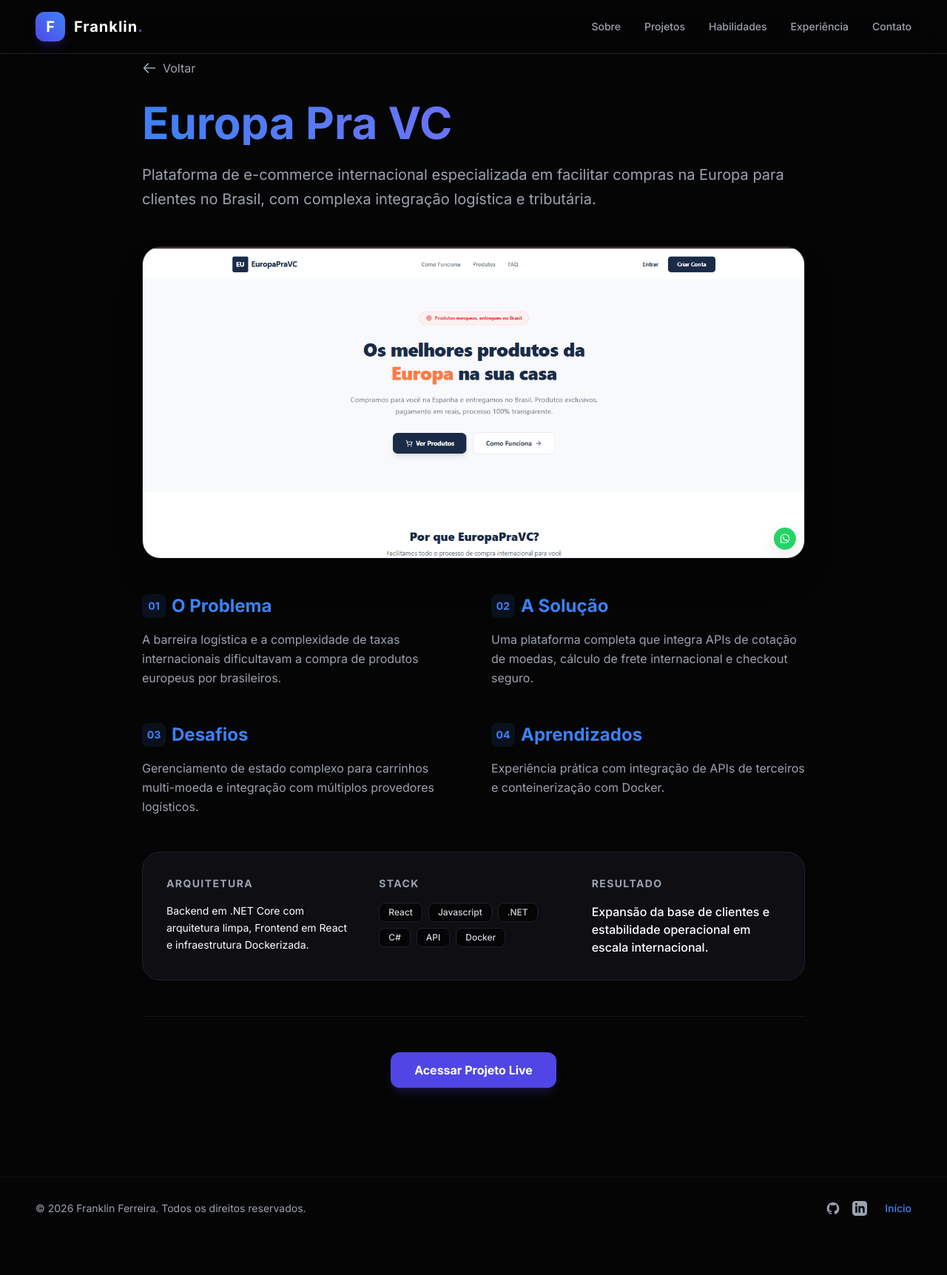
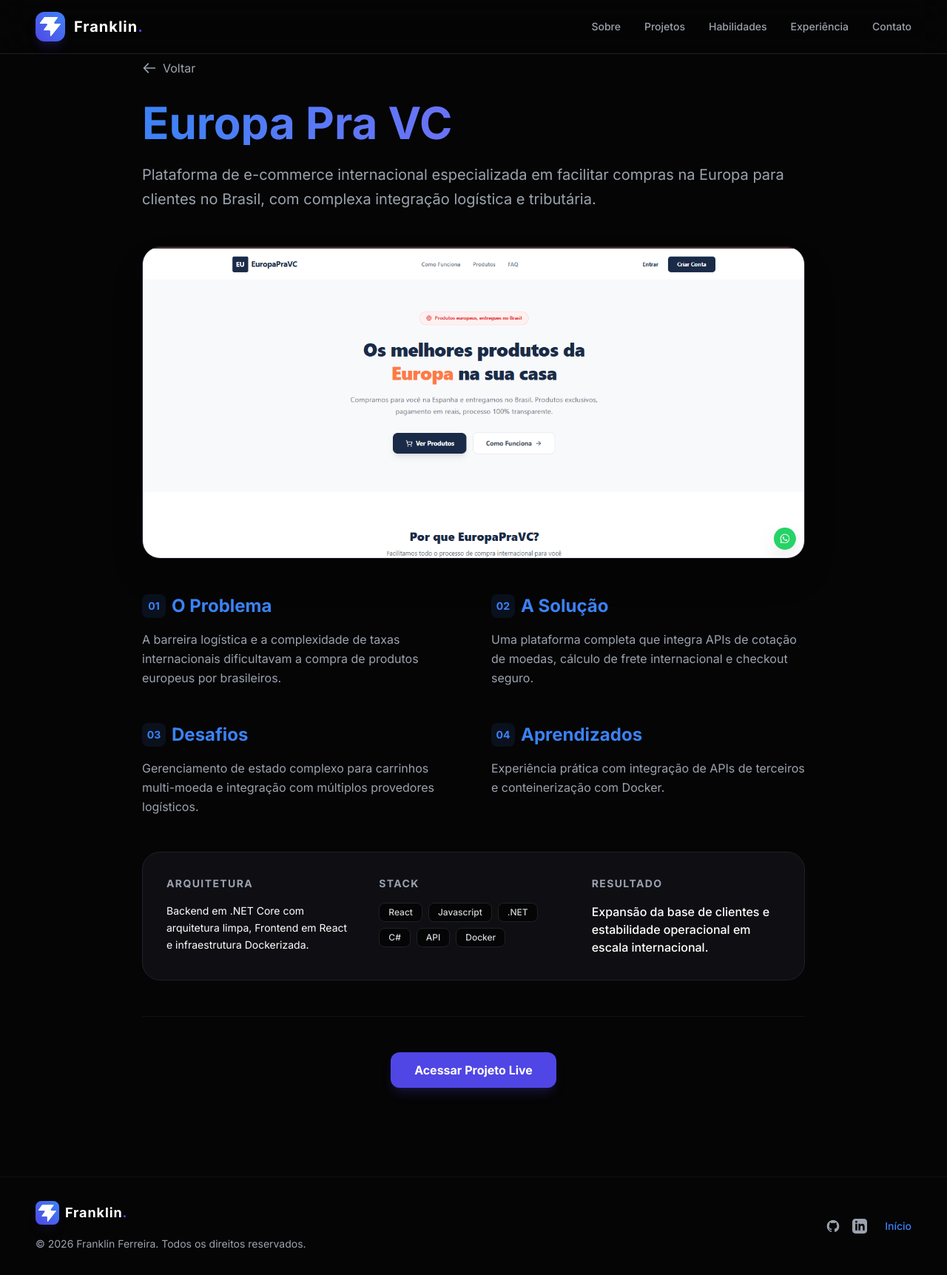
Before and after one commit to franklinferreiraf/meu-portfolio, a React (Vite) app: page /projeto/europa-pra-vc in a window 1280 px wide. Shown: the whole page at 74% size. Before the commit the page ends 1675 px from the top, so only its background shows below. Built offline with nearby package versions, Linux system fonts and the light colour scheme.

Commit message:
feat: add logo to navbar and footer

```diff
--- a/src/components/Footer.jsx
+++ b/src/components/Footer.jsx
@@ -6,10 +6,20 @@ const Footer = () => {
     <footer className="border-t border-cardBorder/50 py-8 mt-10">
       <div className="max-w-7xl mx-auto px-6 sm:px-12 flex flex-col md:flex-row justify-between items-center gap-6">
 
-        {/* Copyright */}
-        <p className="text-muted text-sm text-center md:text-left order-2 md:order-1">
-          &copy; {new Date().getFullYear()} Franklin Ferreira. Todos os direitos reservados.
-        </p>
+        {/* Logo e Copyright */}
+        <div className="flex flex-col items-center md:items-start gap-4 order-2 md:order-1">
+          <div className="flex items-center gap-2 group cursor-pointer" onClick={() => window.scrollTo({ top: 0, behavior: 'smooth' })}>
+            <div className="w-8 h-8 rounded-lg bg-gradient-to-tr from-primary to-secondary p-1 shadow-lg shadow-primary/10">
+              <img src="/favicon.svg" alt="Logo" className="w-full h-full object-contain brightness-0 invert" />
+            </div>
+            <span className="text-lg font-bold text-white tracking-wider">
+              Franklin<span className="text-primary">.</span>
+            </span>
+          </div>
+          <p className="text-muted text-sm text-center md:text-left">
+            &copy; {new Date().getFullYear()} Franklin Ferreira. Todos os direitos reservados.
+          </p>
+        </div>
 
         {/* Redes Sociais e Link Rápido */}
         <div className="flex items-center gap-6 order-1 md:order-2">
--- a/src/components/Navbar.jsx
+++ b/src/components/Navbar.jsx
@@ -7,8 +7,8 @@ const Navbar = () => {
       <div className="max-w-7xl mx-auto px-6 sm:px-12 py-4 flex justify-between items-center">
         {/* Logo */}
         <a href="#home" className="flex items-center gap-3 group">
-          <div className="relative flex items-center justify-center w-10 h-10 rounded-xl bg-gradient-to-tr from-primary to-secondary text-white font-black text-xl shadow-lg shadow-primary/20 group-hover:scale-110 transition-transform duration-300">
-            F
+          <div className="relative flex items-center justify-center w-10 h-10 rounded-xl bg-gradient-to-tr from-primary to-secondary p-1.5 shadow-lg shadow-primary/20 group-hover:scale-110 transition-transform duration-300 text-white font-black text-xl">
+            <img src="/favicon.svg" alt="Logo" className="w-full h-full object-contain brightness-0 invert" />
           </div>
           <span className="text-xl font-bold text-white tracking-wider">
             Franklin<span className="text-primary">.</span>
```
